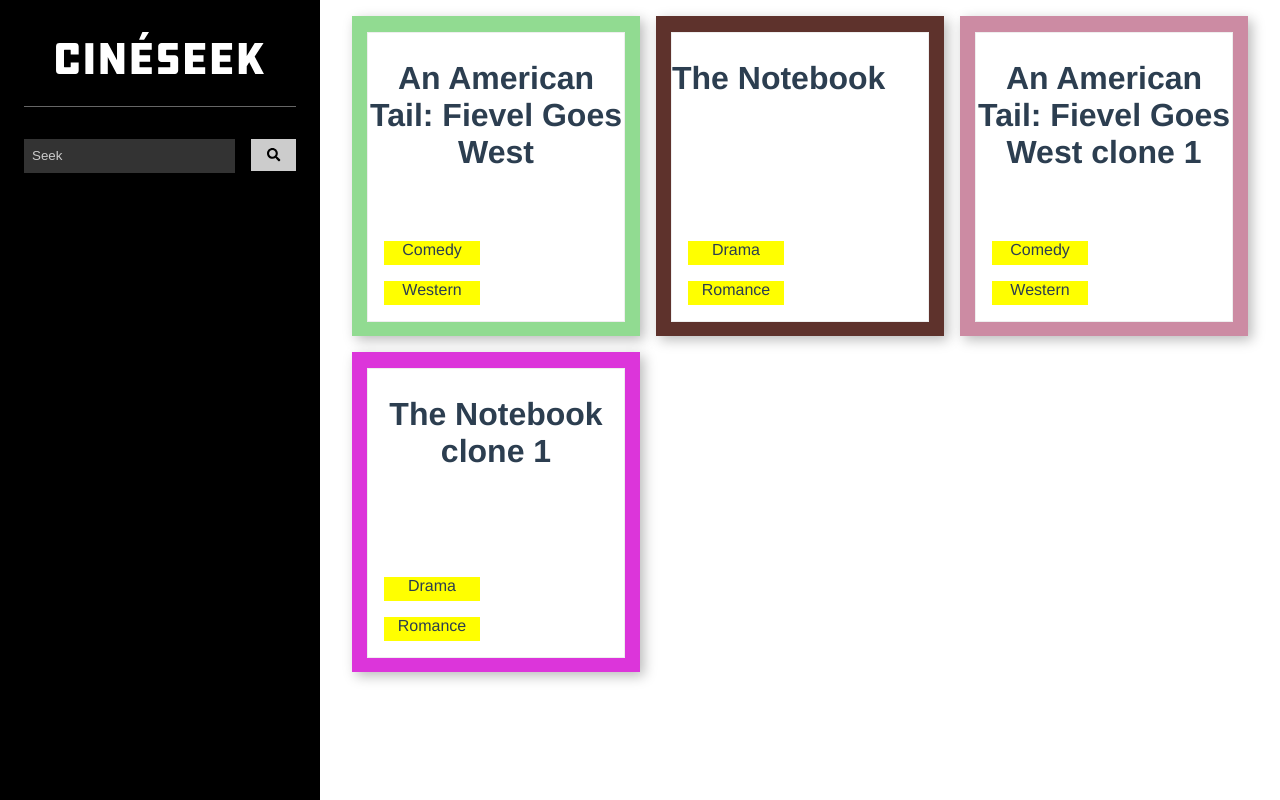
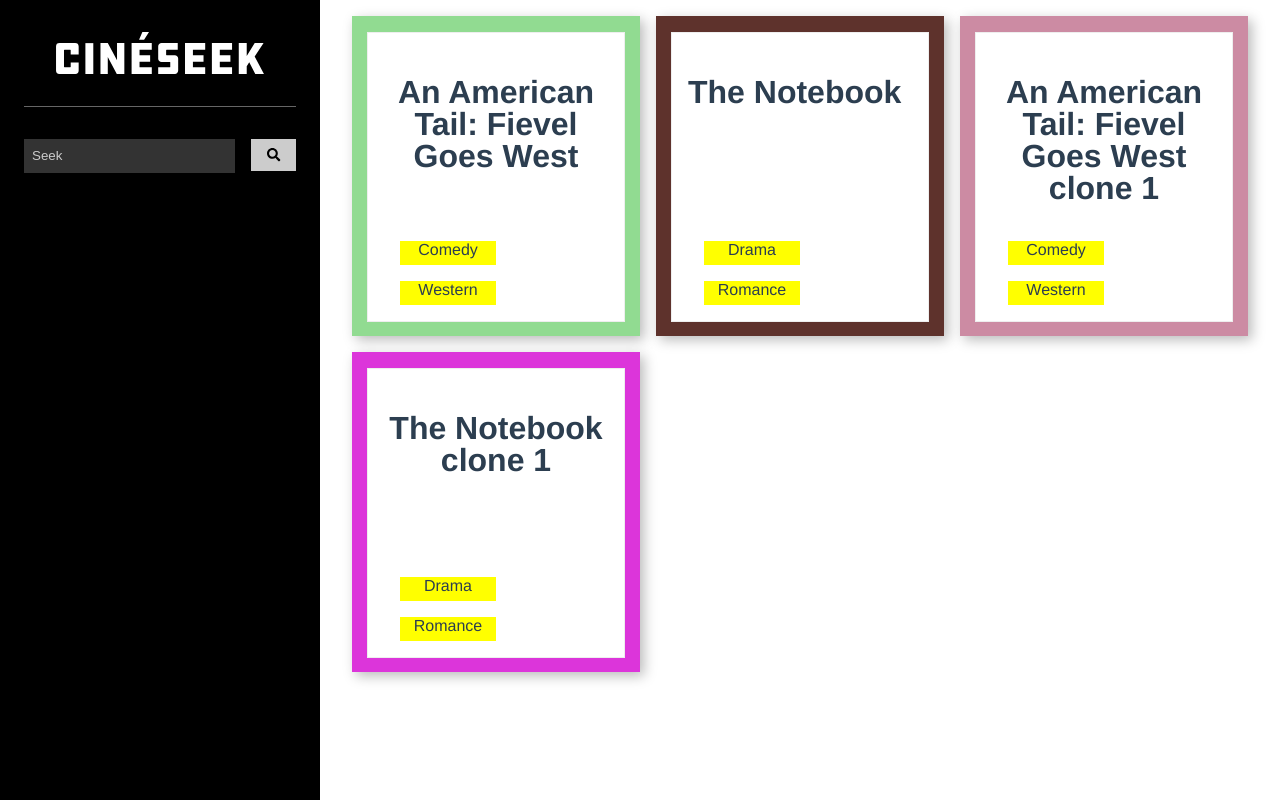
Before and after one commit to caseyisonit/fee-pex-test, a Vue app: page / in a window 1280 px wide. Built offline with nearby package versions, Linux system fonts and the light colour scheme.

Commit message:
saving for the night

```diff
--- a/src/components/MovieCard.vue
+++ b/src/components/MovieCard.vue
@@ -45,12 +45,14 @@
         position: relative;
         display: flex;
         top: 1rem;
-        width: 16rem;
-        height: 18rem;
+        width: 14rem;
+        height: 16rem;
         margin: auto;
         border: 1px solid #eeeeee;
+        padding: 1rem;
         h2 {
             font-size: 2rem;
+            line-height: 2rem;
         }
         .genre-container {
             position: absolute;
```
